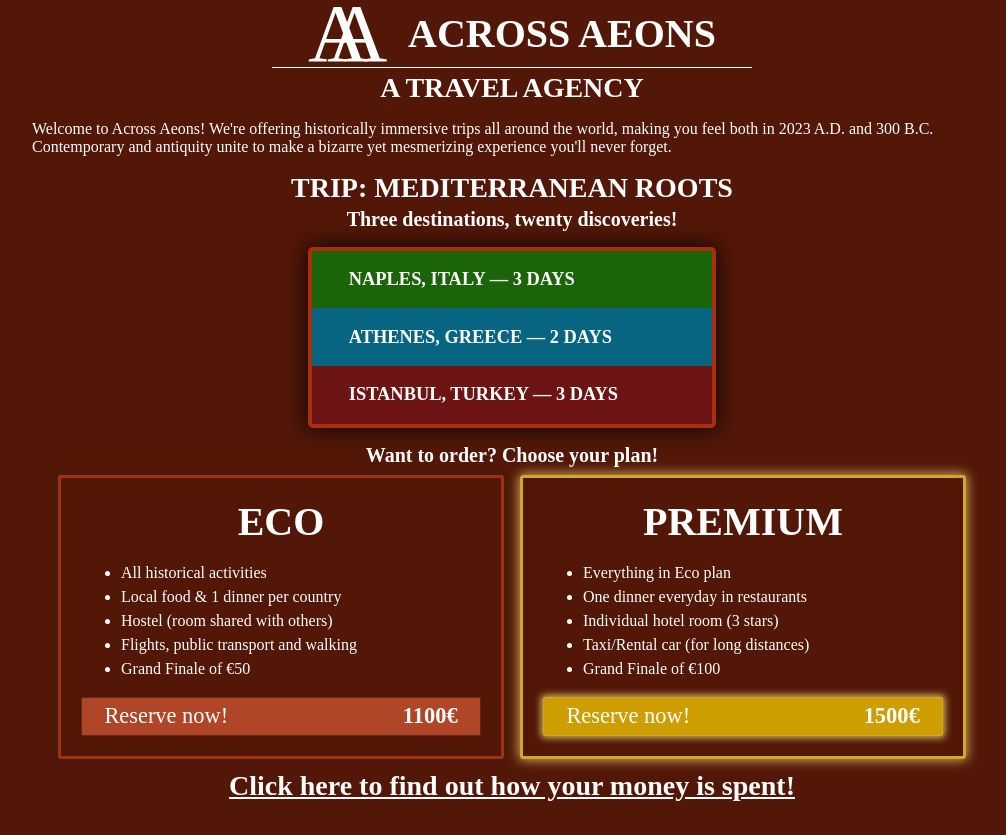
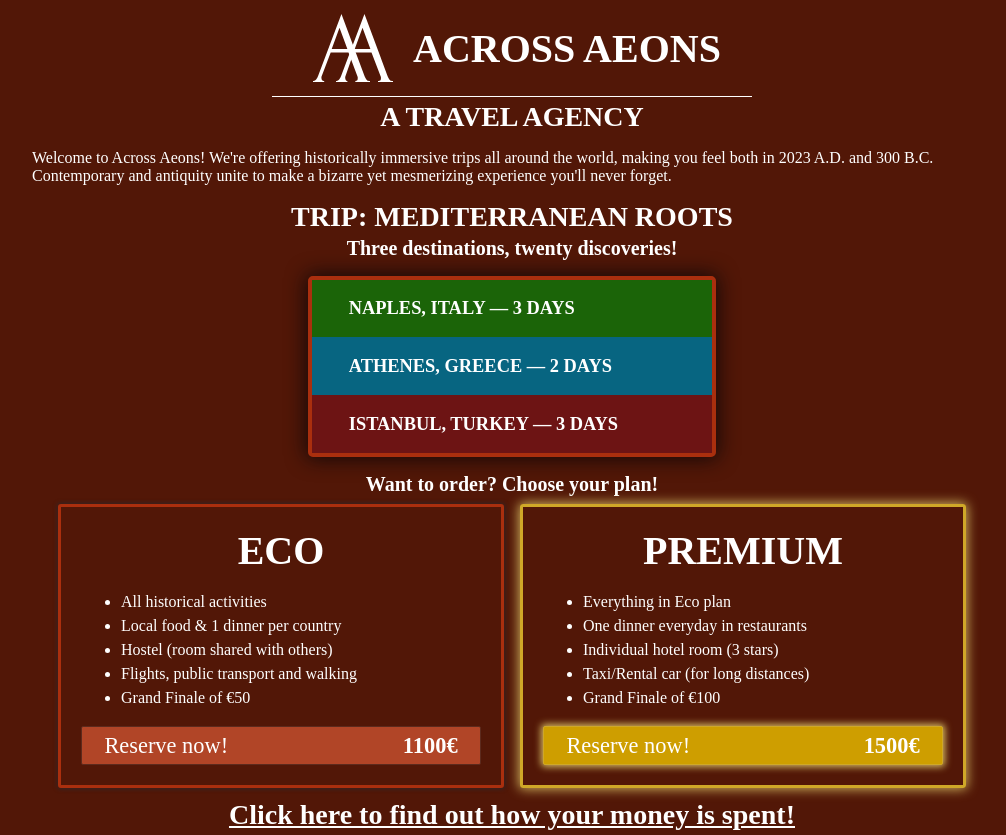
Before and after one commit to acrossaeons/acrossaeons.github.io, a plain HTML site: page index.html in a window 1280 px wide. Shown: the whole page, without its empty margins (128-1134 px from the left). Before the commit the page ends 805 px from the top, so only its background shows below. Drawn offline with Linux system fonts and the light colour scheme; a web font is replaced by a local one.

Commit message:
Fixed logo

```diff
--- a/index.html
+++ b/index.html
@@ -15,7 +15,7 @@
   </head>
   <body class="container">
     <div>
-      <h1 class="header"><img src="AALogo2.svg" class="logo" />ACROSS AEONS</h1>
+      <h1 class="header"><img src="AALogo3.svg" class="logo" />ACROSS AEONS</h1>
       <div class="separator"></div>
       <h2 class="header">A TRAVEL AGENCY</h2>
     </div>
--- a/style.css
+++ b/style.css
@@ -45,10 +45,9 @@ h3.header {
     color: white;
     display: inline;
     width: 2em;
+    margin: 0.25em;
     margin-right: 0.5em;
 }
-
-
 
 .country-card {
     border: var(--secondary-color) 4px solid;
```
Also changed, not shown: AALogo2.svg (deleted), AALogo3.svg (added).
